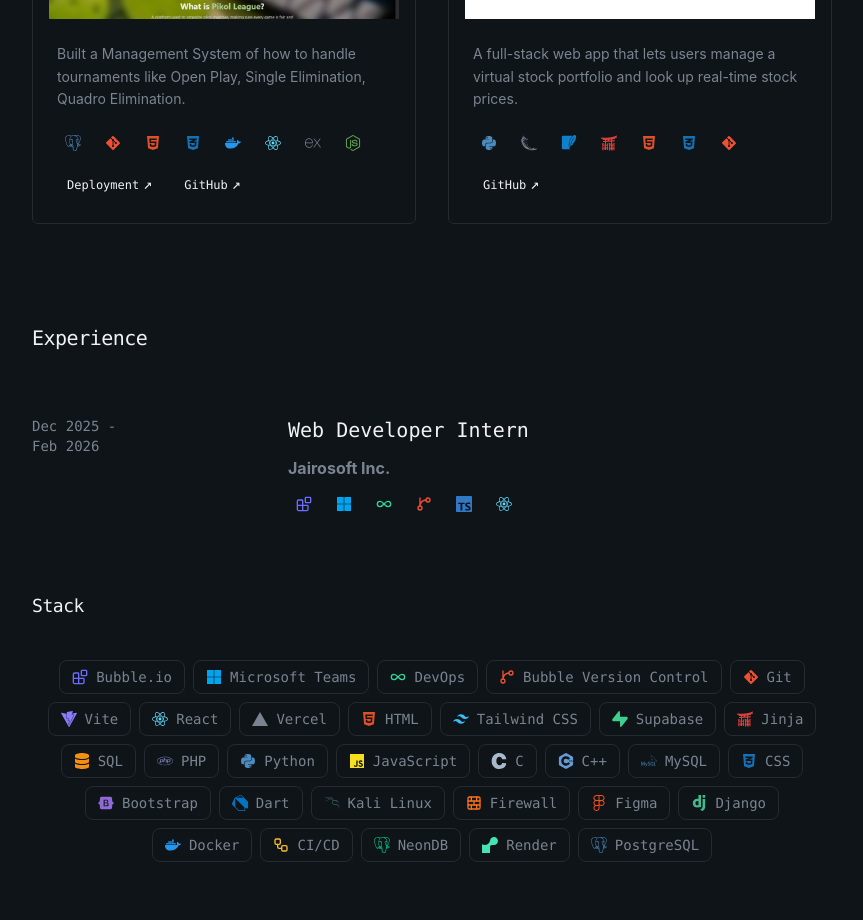
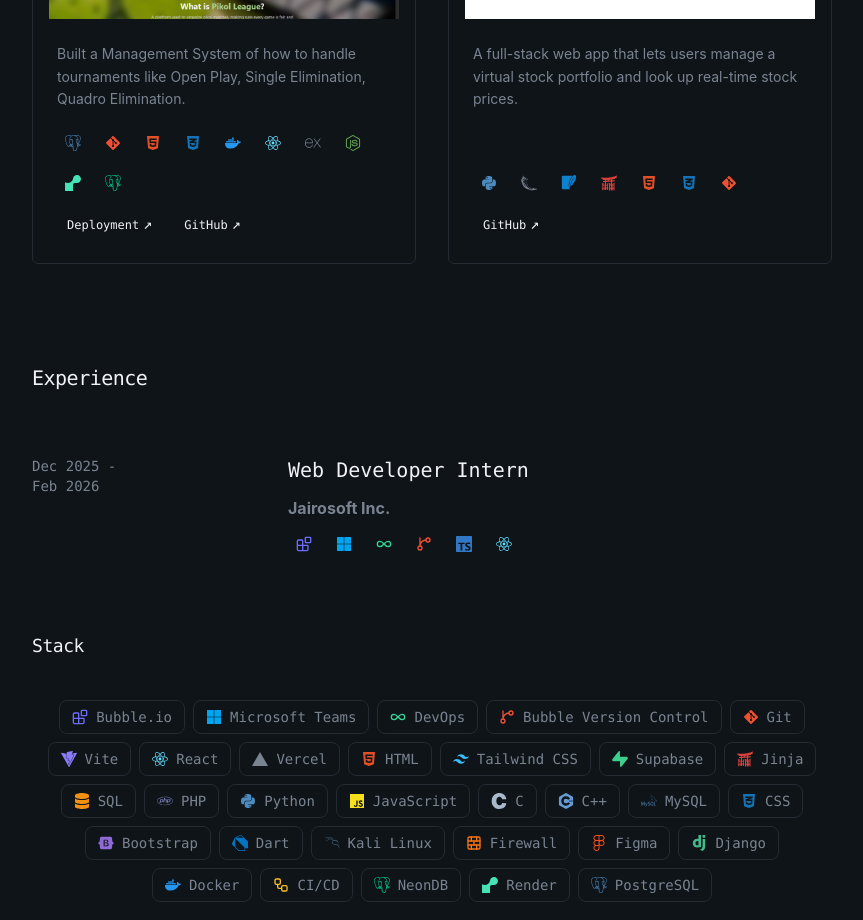
Before and after one commit to Ein-shen/My-porfolio, a React (Vite) app: page / in a window 1280 px wide. Shown: the part 1480-2400 px from the top of the page, without its empty margins (208-1071 px from the left). Built offline with nearby package versions, Linux system fonts and the light colour scheme; the HTML template or start-up script is replaced by a standard one.

Commit message:
src/sections/Projects.jsx

```diff
--- a/src/sections/Projects.jsx
+++ b/src/sections/Projects.jsx
@@ -59,6 +59,8 @@ const projects = [
       "React",
       "Express",
       "Node.js",
+      "Render",
+      "NeonDB"
     ],
     github: "https://github.com/Ein-shen/Pikol",
     live: "https://pikol-league-ph.onrender.com/",
```
